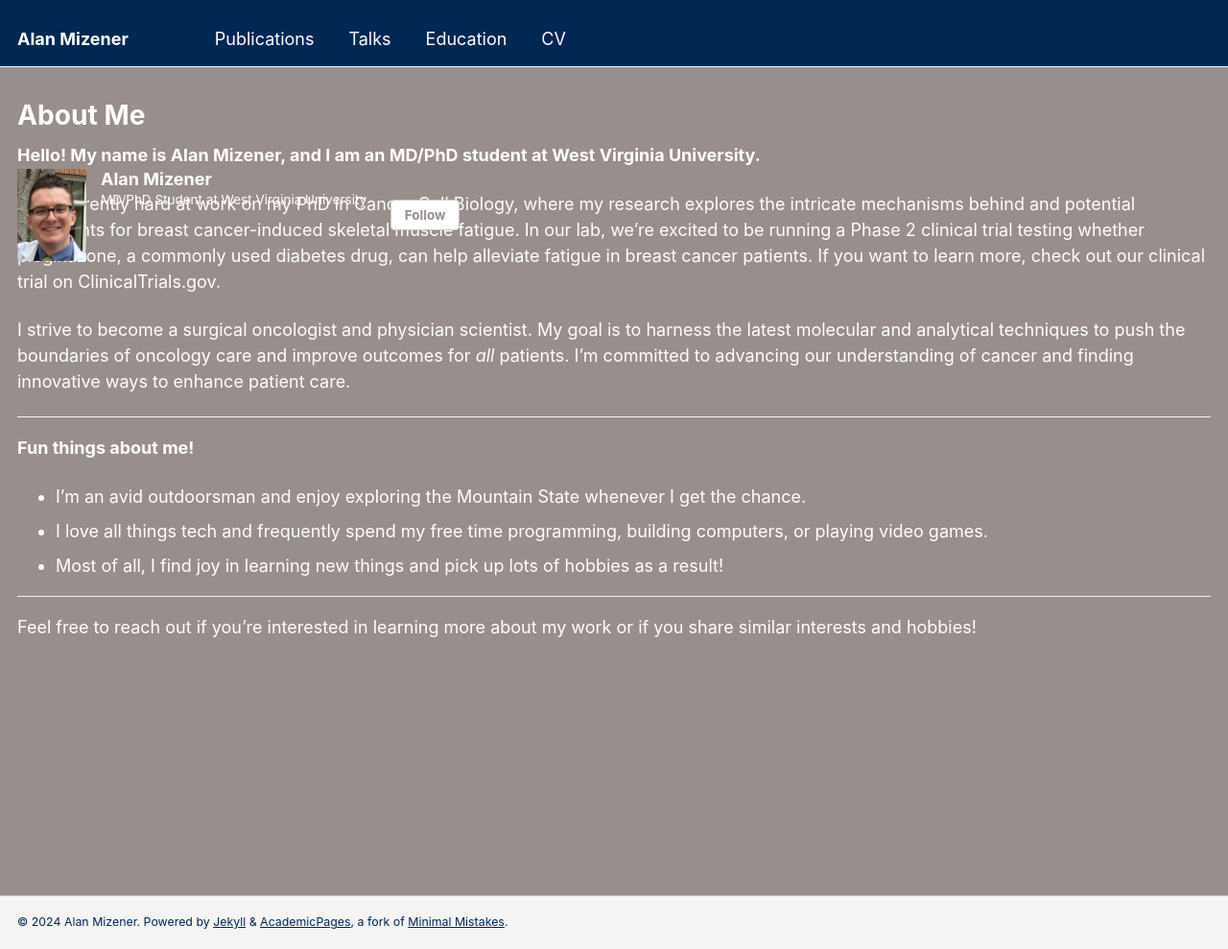
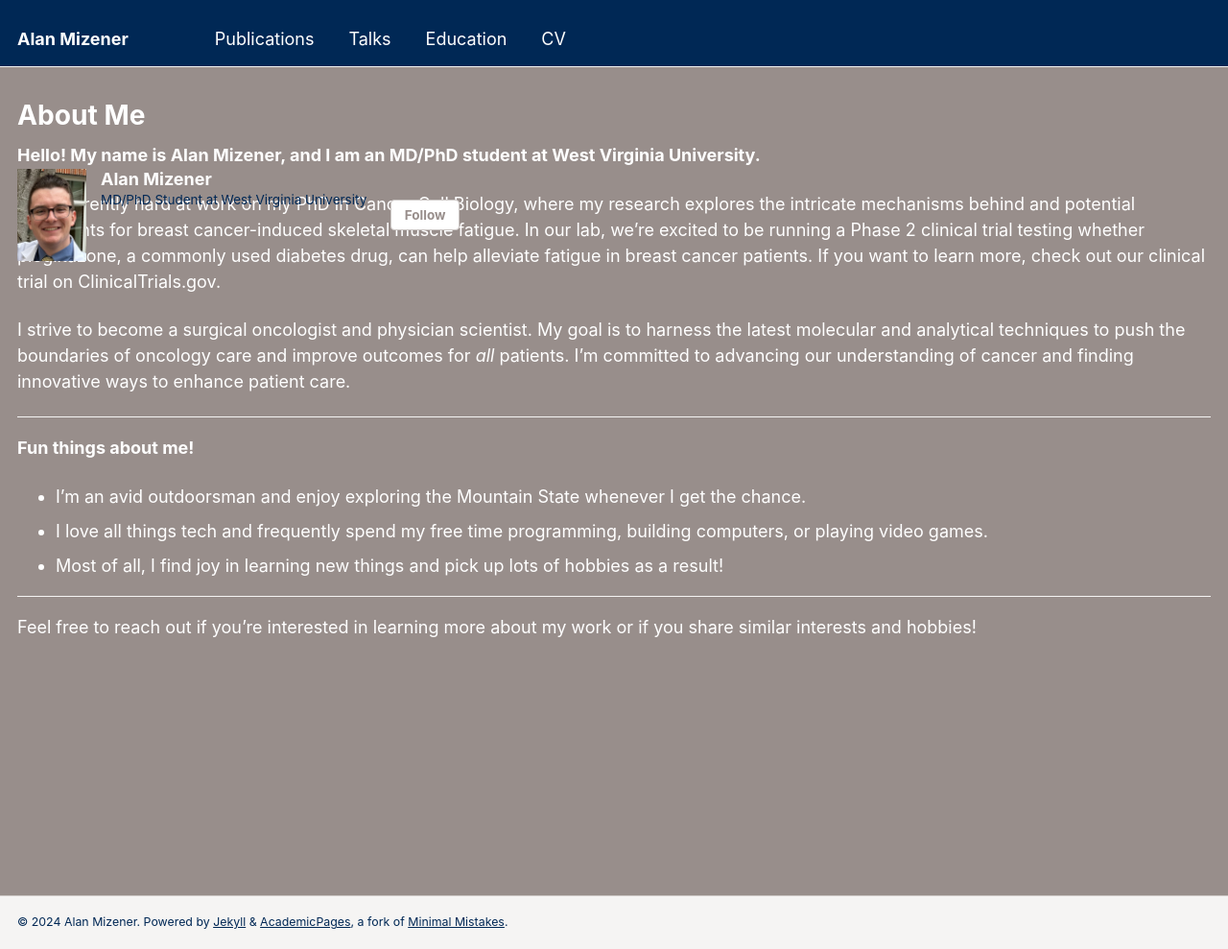
Before and after one commit to admizener/admizener.github.io, a Jekyll site: the page built from _pages/about.md, in a window 1280 px wide and 989 px high. Shown: the whole window at 96% size. Built offline with Jekyll 4.4.1, drawn with Linux system fonts in a browser that asks for light colours.

Commit message:
Update _sidebar.scss

```diff
--- a/_sass/_sidebar.scss
+++ b/_sass/_sidebar.scss
@@ -46,9 +46,10 @@
   }
 
   p, li {
-    font-family: $sans-serif;
-    font-size: $type-size-6;
-    line-height: 1.5;
+     font-family: $sans-serif;
+     font-size: $type-size-6;
+     line-height: 1.5;
+     color: $accent-color;
   }
 
   img {
```
